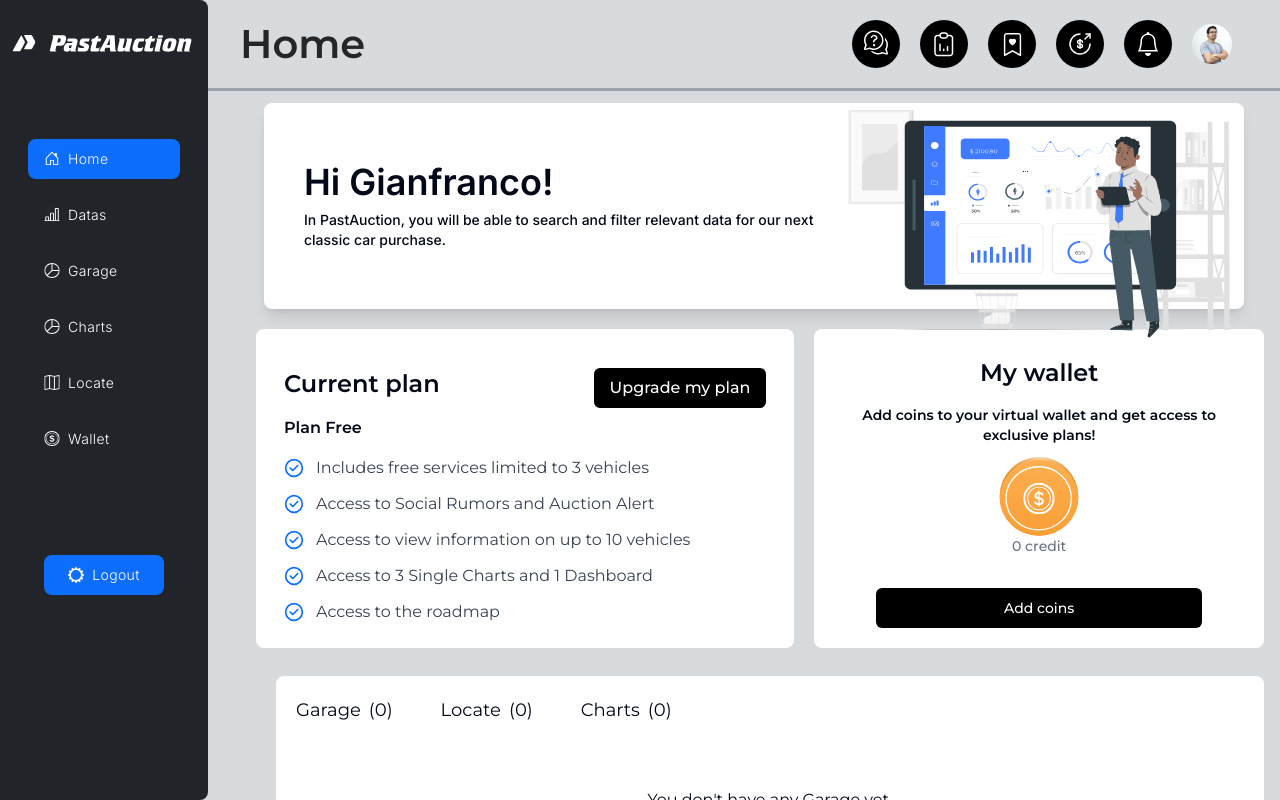
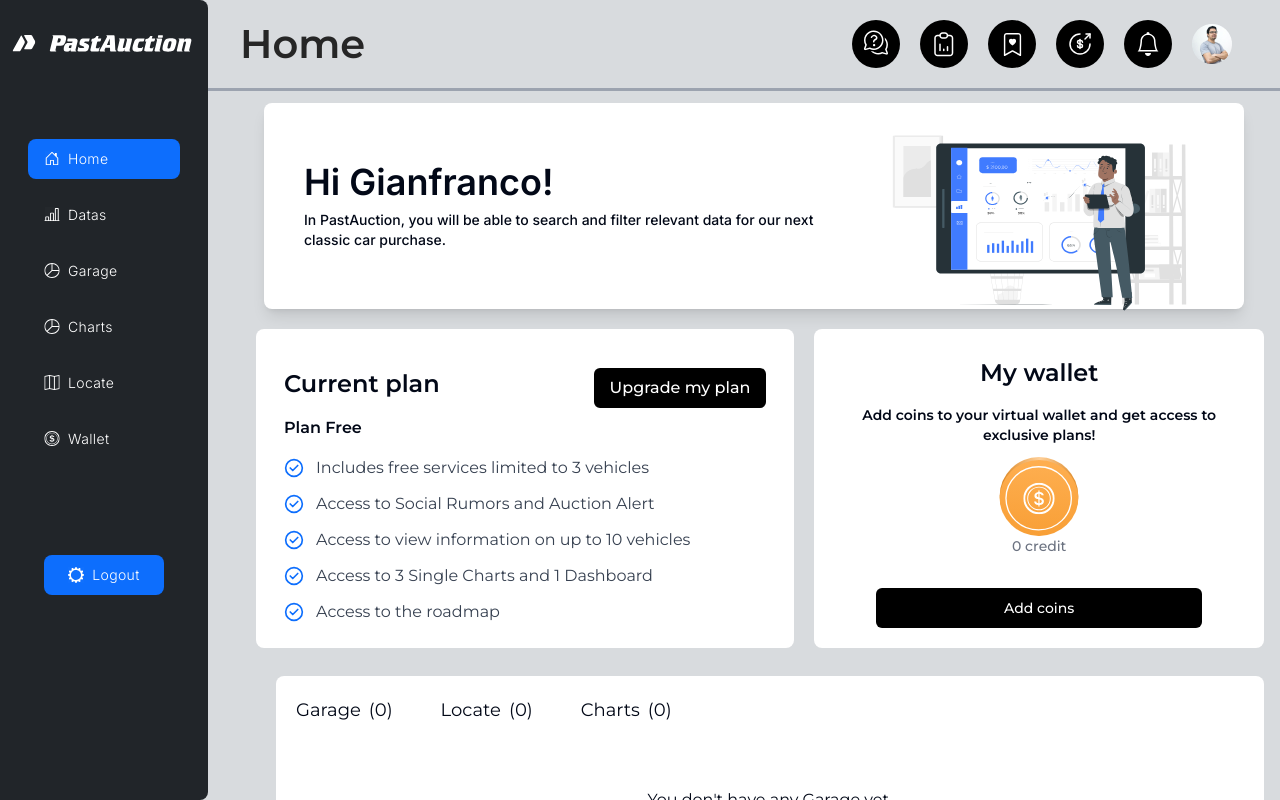
Before and after one commit to d2ni3l/Pastauction, a Next.js app: page /dashboard in a window 1280 px wide. Built offline with nearby package versions, Linux system fonts and the light colour scheme.

Commit message:
ui issue

```diff
--- a/src/components/dashboard/DashboardIntro.tsx
+++ b/src/components/dashboard/DashboardIntro.tsx
@@ -20,7 +20,7 @@
             alt='Welcome to Past Auction'
             width='400'
             height='400'
-            className='-mb-7 scale-[1.3] md:scale-1'
+            className='-mb-7 '
             />
         </div>
       </div>
```
